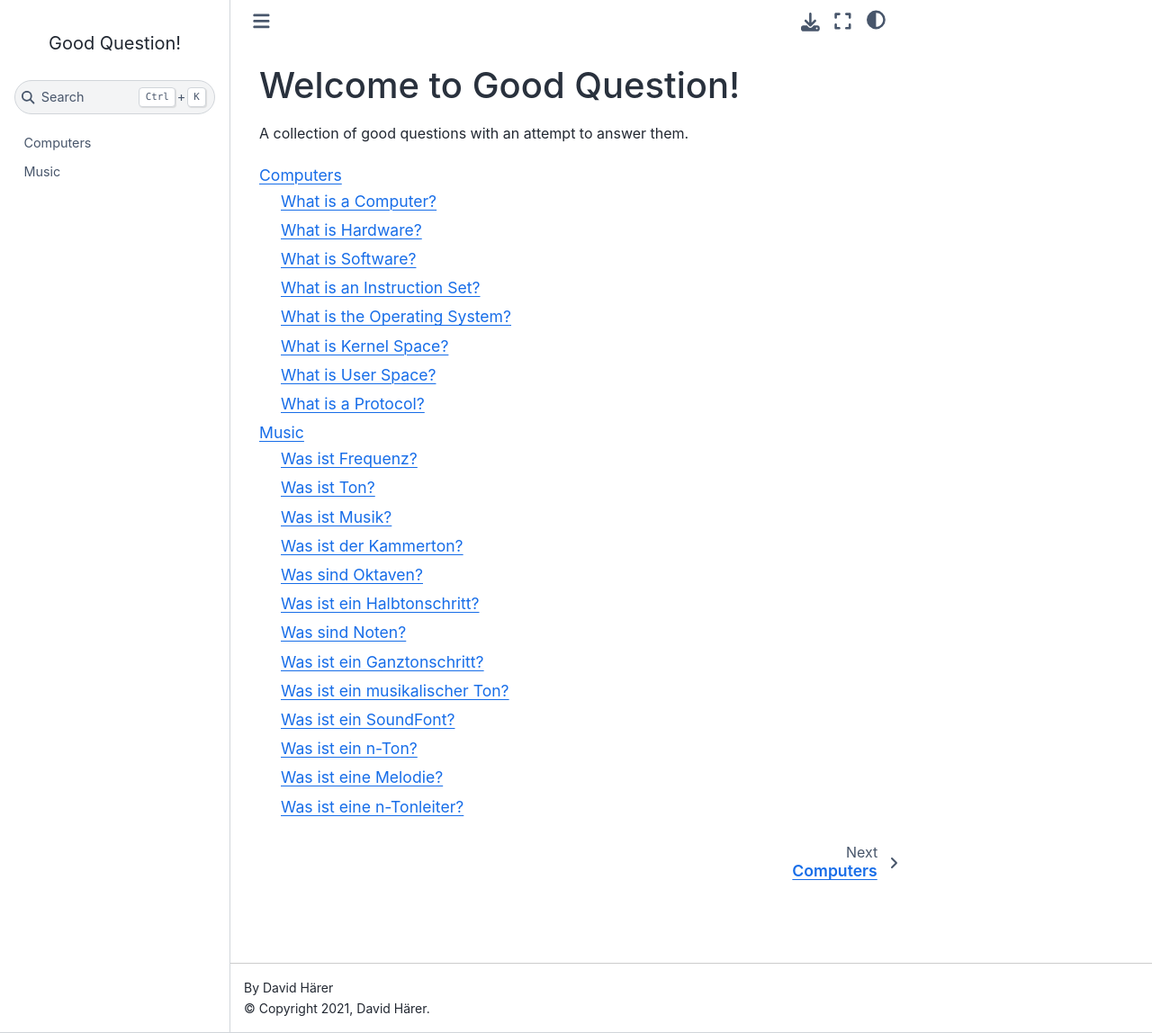
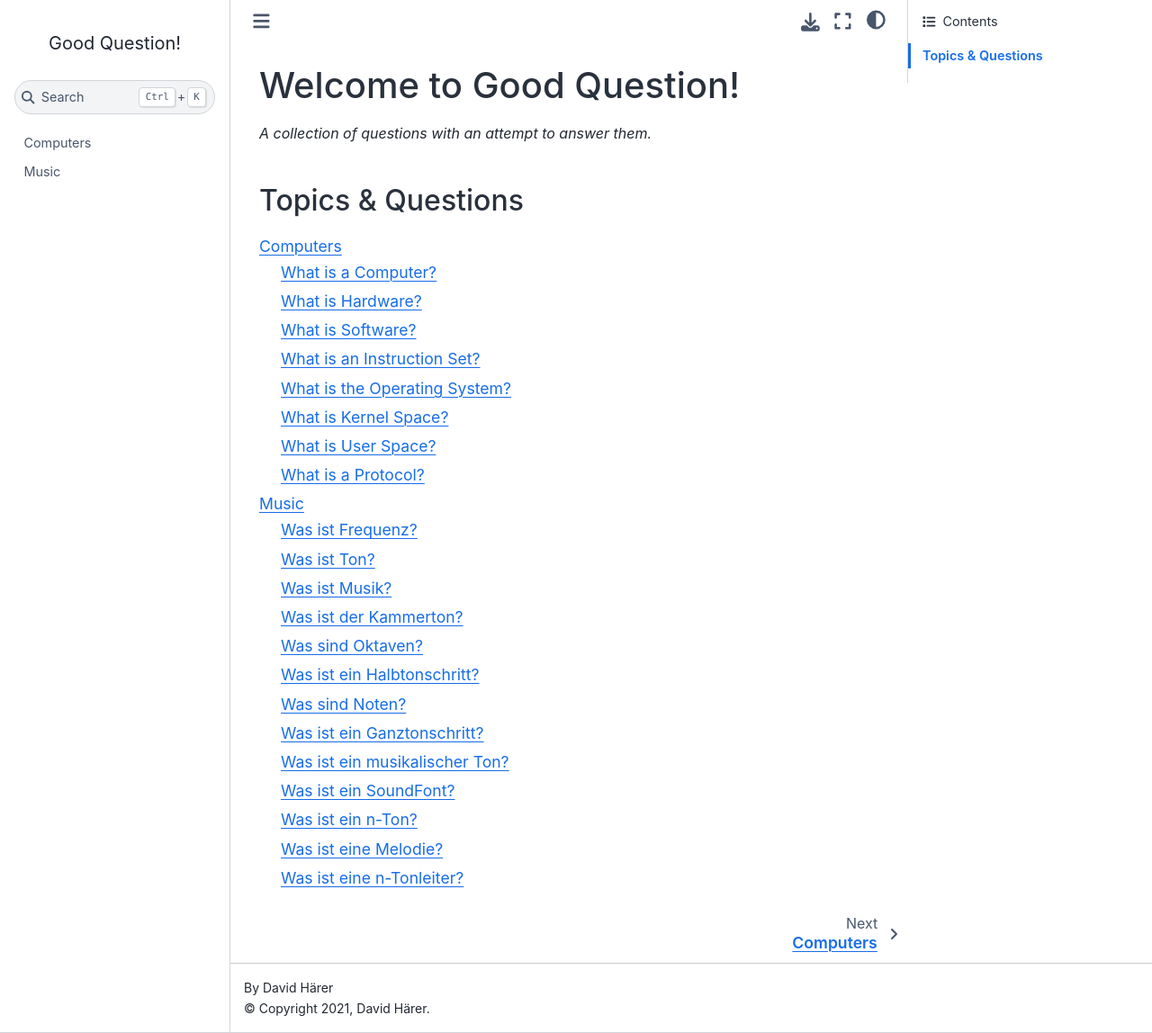
Before and after one commit to DavidHeresy/good-question, a Sphinx documentation site: the page built from source/index.rst, in a window 1280 px wide and 1148 px high. Shown: the whole window at 90% size. Built offline with Sphinx 7.4.7 and the Sphinx Book theme 1.1.4, drawn with Linux system fonts in a browser that asks for light colours.

Commit message:
Update index.

```diff
--- a/source/index.rst
+++ b/source/index.rst
@@ -1,7 +1,11 @@
 Welcome to Good Question!
 =========================
 
-A collection of good questions with an attempt to answer them.
+*A collection of questions with an attempt to answer them.*
+
+
+Topics & Questions
+------------------
 
 .. toctree::
    :maxdepth: 2
```
